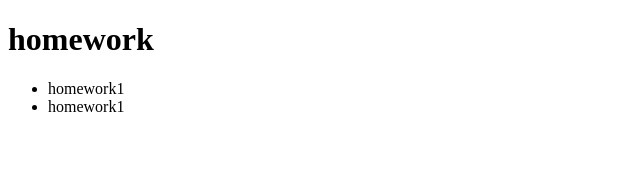
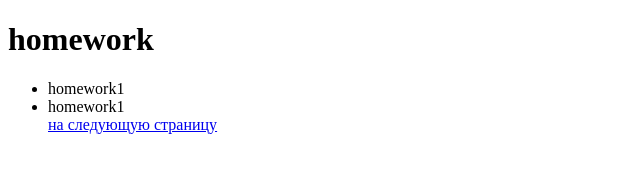
Before and after one commit to MakarLeschenko/makar_leschenko, a plain HTML site: page index.html in a window 1280 px wide. Shown: the whole page, without its empty margins (0-640 px from the left). Drawn offline with Linux system fonts and the light colour scheme.

Commit message:
ssblLka2

```diff
--- a/index.html
+++ b/index.html
@@ -10,6 +10,7 @@
     <ul>
         <li>homework1</li>
         <li>homework1</li>
+        <a href="jfjfgj.html">на следующую страницу</a>
     </ul>
 </body>
 </html>
```
